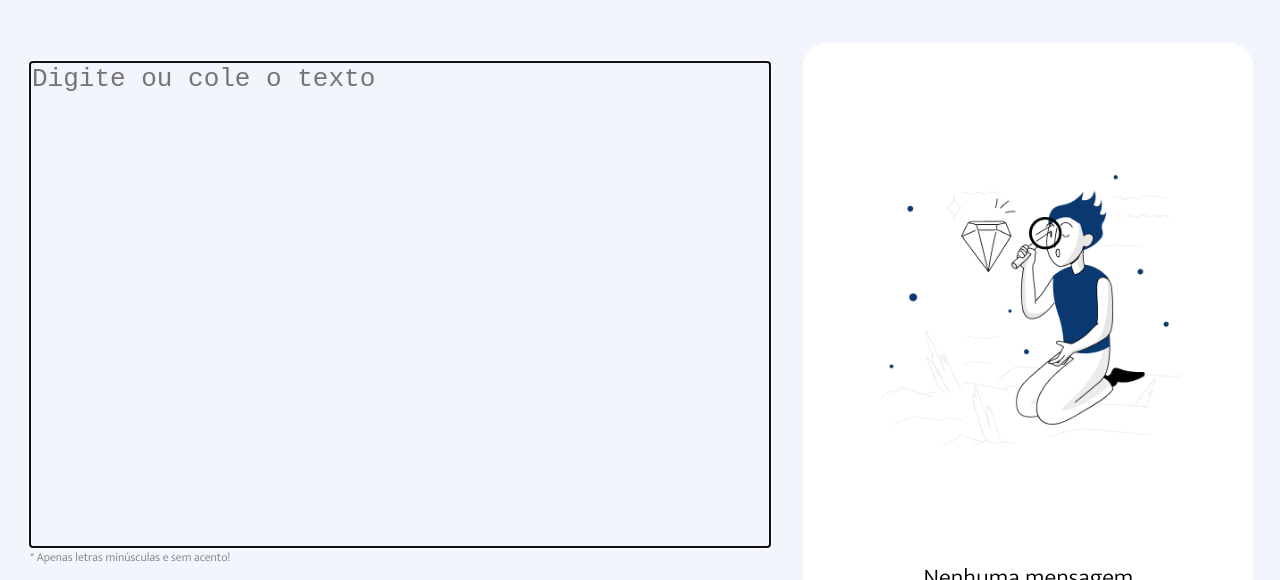
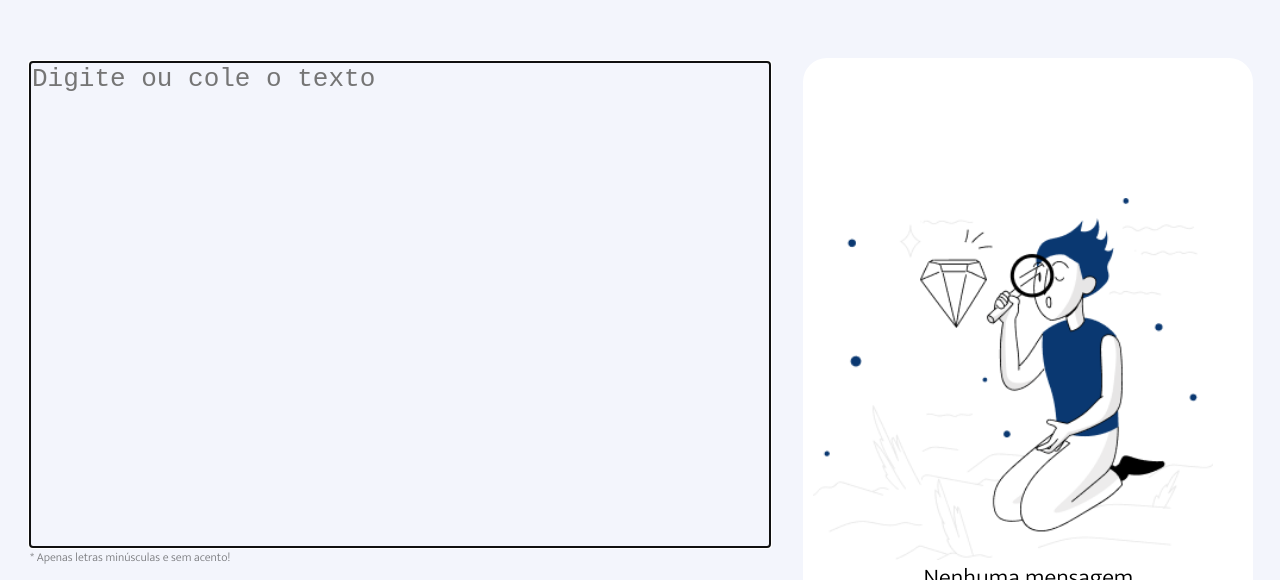
Before and after one commit to danicoln/decodificador-alura, a plain HTML site: page index.html in a window 1280 px wide. Shown: the part 182-762 px from the top of the page. Drawn offline with Linux system fonts and the light colour scheme; files whose address does not match are found by name; a web font is replaced by a local one.

Commit message:
Correção da imagem do boneco com lupa que não estava aparecendo

```diff
--- a/index.html
+++ b/index.html
@@ -22,7 +22,8 @@
 		<section class="cabecalho">
 			<header>
 
-				<img src="src/imagens/logoAlura.svg" alt="Logo da Alura"><h1 class="titulo-principal">4° Challenge ONE - Decodificador de texto</h1>
+				<img src="src/imagens/logoAlura.svg" alt="Logo da Alura">
+				<h1 class="titulo-principal">4° Challenge ONE - Decodificador de texto</h1>
 
 			</header>
 		</section>
@@ -49,6 +50,7 @@
 			<section class="parte-direita">
 
 				<textarea class="box-resultado"></textarea>
+				<img id="boxResult" src="src/imagens/pessoa-com-lupa.png" alt="Boneco com lupa">
 
 				<div class="botao-copiar">
 					<button class="copiar" onclick="copiar()">Copiar</button>
--- a/src/css/style.css
+++ b/src/css/style.css
@@ -69,7 +69,7 @@ body{
 .box-resultado{
 	width: 400px;
 
-	display: flex;
+
 	margin: 10px 5px 5px 10px;
 	padding: 10px 5px 5px 10px;
 	font-size: 24px;
@@ -79,16 +79,17 @@ body{
 	border: none;
 	resize: none;
 
-	background-image: url("C:/Users/User/OneDrive/Área de Trabalho/Oracle One/Challenge - Decodificador de Texto/src/imagens/pessoa-com-lupa.png");
-	background-repeat: no-repeat;
-	background-position: center;
-	background-size: 300px;
 }
 
 .box-resultado:focus{
 	outline: 0;
 }
 
+#boxResult{
+	width: 400px;
+	margin: 65px 15px 0px 0px;
+	padding: 65px 15px 0px 0px;
+}
 
 .saida-texto{
 
--- a/src/js/script.js
+++ b/src/js/script.js
@@ -4,7 +4,7 @@
 	const saidaTexto = document.querySelector('.saida-texto');
 	const botaoCopiar = document.querySelector('.copiar');
 
-
+	document.querySelector('.box-resultado').style.display="none";
 
 function buttonCodificar(){
 	const textoCodificado = codificar(entradaTexto.value);
@@ -12,6 +12,9 @@ function buttonCodificar(){
 		alert("Por favor, insira o texto que será codificado!");
 		return textoCodificado;
 	}
+
+	document.getElementById("boxResult").style.display="none";
+	document.querySelector('.box-resultado').style.display="inline";
 
 	msg.value = textoCodificado;
 	msg.style.background="none";
@@ -44,6 +47,8 @@ function buttonDecodificar(){
 	msg.value = textoDecodificado;
 	msg.style.color="red";
 	msg.style.fontSize='20px';
+	msg.style.background="none";
+	saidaTexto.style.display="none";
 }
 
 function decodificar(texto){
```
